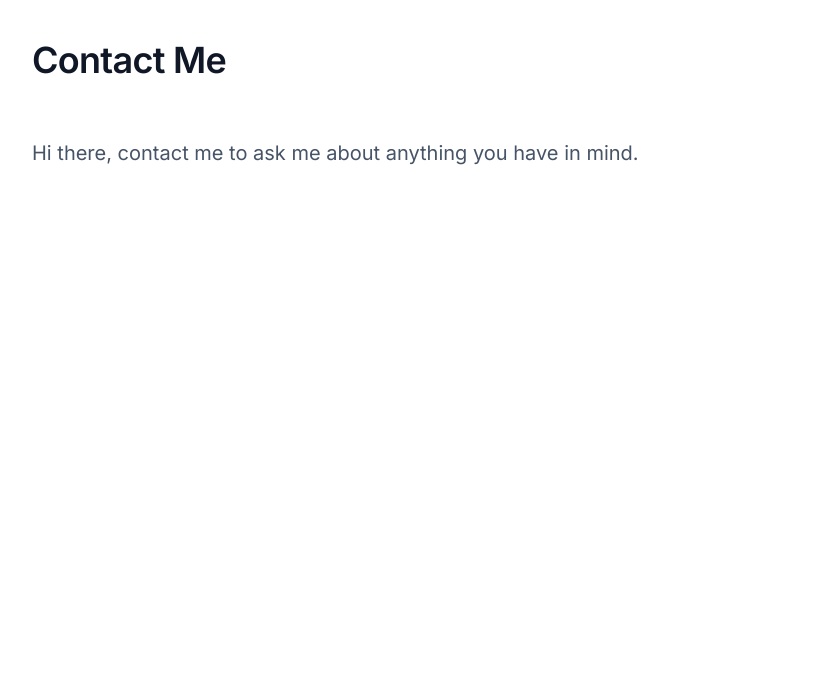
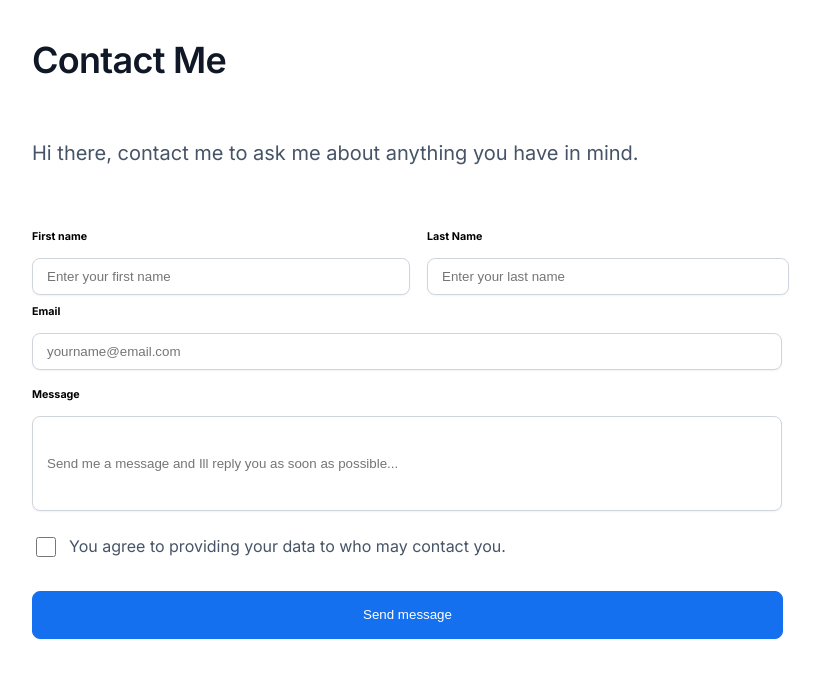
Before and after one commit to tariqyunusa/link-1, a React (Create React App) app: page /contact in a window 1280 px wide. Shown: the top 678 px of the page, without its empty margins (248-1068 px from the left). Built offline with nearby package versions, Linux system fonts and the light colour scheme.

Commit message:
finished styling the form

```diff
--- a/src/App.css
+++ b/src/App.css
@@ -399,6 +399,182 @@ body {
     line-height: 30px;
     color: #475467;
   }
+  .top__input{
+    width: 71px;
+    height: 20px;
+    font-weight: 500;
+    font-size: 14px;
+    line-height: 20px;
+    color: #344054;
+  }
+  .First_Name_{
+    display: flex;
+    flex-direction: column;
+    align-items: flex-start;
+   padding: 0px;
+    width: 348px;
+    height: 70px;
+
+
+
+  }
+  #First_Name{
+    display: flex;
+flex-direction: row;
+align-items: center;
+padding: 10px 14px;
+width: 348px;
+height: 44px;
+background: #FFFFFF;
+border: 1px solid #D0D5DD;
+box-shadow: 0px 1px 2px rgba(16, 24, 40, 0.05);
+border-radius: 8px;
+
+  }
+  #Last_Name{
+    display: flex;
+flex-direction: row;
+align-items: center;
+padding: 10px 14px;
+width: 332px;
+height: 44px;
+background: #FFFFFF;
+border: 1px solid #D0D5DD;
+box-shadow: 0px 1px 2px rgba(16, 24, 40, 0.05);
+border-radius: 8px;
+  }
+  .Last_Name_{
+    display: flex;
+flex-direction: column;
+align-items: flex-start;
+padding: 0px;
+width: 348px;
+height: 70px;
+position: relative;
+left: 395px;
+top: -70px;
+  }
+  .Name_row{
+    display: flex;
+flex-direction: row;
+align-items: flex-start;
+padding: 0px;
+width: 851px;
+height: 119px;
+position: absolute;
+top: 200px;
+
+  }
+  .Form{
+  display: flex;
+  flex-direction: column;
+  align-items: flex-start;
+  padding: 0px;
+  width: 850px;
+  height: 474px;
+
+  }
+  #email_{
+  display: flex;
+  flex-direction: column;
+  align-items: flex-start;
+  padding: 0px;
+  width: 720px;
+  height: 70px;
+  position: relative;
+  top: -65px;
+
+  }
+  #email{
+  display: flex;
+  flex-direction: row;
+  align-items: center;
+  padding: 10px 14px;
+  width: 720px;
+  height: 44px;
+  background: #FFFFFF;
+  border: 1px solid #D0D5DD;
+  box-shadow: 0px 1px 2px rgba(16, 24, 40, 0.05);
+  border-radius: 8px;
+  color: black;
+  }
+  .message_Area{
+ display: flex;
+  flex-direction: column;
+  align-items: flex-start;
+  padding: 0px;
+  width: 720px;
+  height: 158px;
+  position: relative;
+  top: -52px;
+
+  }
+  #message{
+  display: flex;
+  flex-direction: row;
+  align-items: flex-start;
+  padding: 12px 14px;
+  width: 720px;
+  height: 132px;
+  background: #FFFFFF;
+  border: 1px solid #D0D5DD;
+  box-shadow: 0px 1px 2px rgba(16, 24, 40, 0.05);
+  border-radius: 8px;
+
+  }
+  ._check_box{
+  display: flex;
+  flex-direction: row;
+  align-items: flex-start;
+  padding: 0px;
+  width: 720px;
+  height: 24px;
+  position: relative;
+  top: -61px;
+
+  }
+  #checkbox{
+  display: flex;
+  flex-direction: row;
+  justify-content: center;
+  align-items: center;
+  padding: 2px 0px 0px;
+  width: 20px;
+  height: 22px;
+  position: relative;
+  top: 31px;
+  }
+  ._check_box p{
+    font-size: 16px;
+line-height: 24px;
+color: #475467;
+padding-top: 16px;
+padding-left: 10px;
+  }
+
+  #btn_submit{
+  display: flex;
+  flex-direction: row;
+  justify-content: center;
+  align-items: center;
+  padding: 12px 20px;
+  width: 751px;
+  height: 48px;
+  background: #1570EF;
+  border: 1px solid #1570EF;
+  box-shadow: 0px 1px 2px rgba(16, 24, 40, 0.05);
+  border-radius: 8px;
+  color: white;
+  position: relative;
+
+  top: 4px;
+
+  }
+   h6{
+    position: relative;
+    top: 10px;
+  }
+
 }
 
 @media only screen and (max-width: 500px) {
@@ -461,4 +637,151 @@ body {
     align-items: center;
     justify-content: center;
   }
+  .contact__form h2{
+    font-weight: 600;
+font-size: 36px;
+line-height: 44px;
+letter-spacing: -0.02em;
+color: #101828;
+  }
+  #header_contact{
+    width: 343px;
+height: 56px;
+font-weight: 400;
+font-size: 18px;
+line-height: 28px;
+color: #475467;
+  }
+  #First_Name{
+    display: flex;
+flex-direction: row;
+align-items: center;
+padding: 10px 14px;
+width: 343px;
+height: 44px;
+border: 1px solid #D0D5DD;
+box-shadow: 0px 1px 2px rgba(16, 24, 40, 0.05);
+border-radius: 8px;
+position: relative;
+top: -20px;
+  }
+  .First_Name_{
+    display: flex;
+flex-direction: column;
+align-items: flex-start;
+padding: 0px;
+width: 343px;
+height: 70px;
+
+  }
+  h6{
+    position: relative;
+    top: -5px;
+    left: 5px;
+    color: #344054;
+  }
+  .Last_Name_{
+    display: flex;
+flex-direction: column;
+align-items: flex-start;
+padding: 0px;
+width: 343px;
+height: 70px;
+  }
+  #Last_Name{
+    display: flex;
+    flex-direction: row;
+    align-items: center;
+    padding: 10px 14px;
+    width: 343px;
+    height: 44px;
+    border: 1px solid #D0D5DD;
+    box-shadow: 0px 1px 2px rgba(16, 24, 40, 0.05);
+    border-radius: 8px;
+    position: relative;
+    top: -20px;
+  }
+  #email_{
+    display: flex;
+    flex-direction: column;
+    align-items: flex-start;
+    padding: 0px;
+    width: 343px;
+    height: 70px;
+
+  }
+  #email{
+    display: flex;
+flex-direction: row;
+align-items: center;
+padding: 10px 14px;
+width: 343px;
+height: 44px;
+border: 1px solid #D0D5DD;
+box-shadow: 0px 1px 2px rgba(16, 24, 40, 0.05);
+border-radius: 8px;
+position: relative;
+top: -20px;
+  }
+  .message_Area{
+    display: flex;
+flex-direction: column;
+align-items: flex-start;
+padding: 0px;
+width: 343px;
+height: 158px;
+
+  }
+  #message{
+    display: flex;
+flex-direction: row;
+align-items: flex-start;
+padding: 12px 14px;
+width: 343px;
+height: 132px;
+border: 1px solid #D0D5DD;
+box-shadow: 0px 1px 2px rgba(16, 24, 40, 0.05);
+border-radius: 8px;
+position: relative;
+top: -20px;
+  }
+  ._check_box{
+    display: flex;
+flex-direction: row;
+align-items: flex-start;
+padding: 0px;
+width: 343px;
+height: 48px;
+  }
+  #checkbox{
+    width: 20px;
+height: 20px;
+border: 1px solid #D0D5DD;
+border-radius: 6px;
+  }
+  ._check_box p{
+    width: 311px;
+height: 48px;
+font-size: 16px;
+position: relative;
+top: -17px;
+color: #475467;
+
+  }
+  #btn_submit{
+    display: flex;
+flex-direction: row;
+justify-content: center;
+align-items: center;
+padding: 12px 20px;
+width: 343px;
+height: 48px;
+background: #1570EF;
+border: 1px solid #1570EF;
+box-shadow: 0px 1px 2px rgba(16, 24, 40, 0.05);
+border-radius: 8px;
+color: white;
+font-family: inter;
+
+  }
 }
--- a/src/components/Contact.js
+++ b/src/components/Contact.js
@@ -1,11 +1,44 @@
-import React from 'react'
+import React from 'react';
+import { Footer } from "./Footer.js";
+
 
 export const Contact = () => {
   return (
     <div className='contact__form'>
         <h2  id='contact__me'>Contact Me</h2>
         <h4 id='header_contact'>Hi there, contact me to ask me about anything you have in mind.</h4>
+        <div className="Form">
+        <div className="Name_row"></div>
+        <div className='First_Name_'>
+         <h6 >First name</h6>
+         <input type="text" id='First_Name'  placeholder='Enter your first name'/>
+        </div>
+        <div className='Last_Name_'>
+          <h6>Last Name</h6>
+          <input type="text"  id='Last_Name' placeholder='Enter your last name' />
+          </div>
+          <div id="email_">
+            <h6>Email</h6>
+            <input type="email"  id="email"  placeholder='yourname@email.com'/>
+          </div>
+          <div className='message_Area'>
+            <h6>Message</h6>
+            <input type="text" id='message' placeholder='Send me a message and Ill reply you as soon as possible...' />
 
+          </div>
+          <div className='_check_box'>
+            <input type="checkbox" name="" id="checkbox" />
+            <p>You agree to providing your data to  who may contact you.</p>
+          </div>
+           <button type="submit" id='btn_submit'>Send message</button>
+           <Footer />
+     <div>
+
+     </div>
+
+
+
+        </div>
     </div>
   )
 }
```
